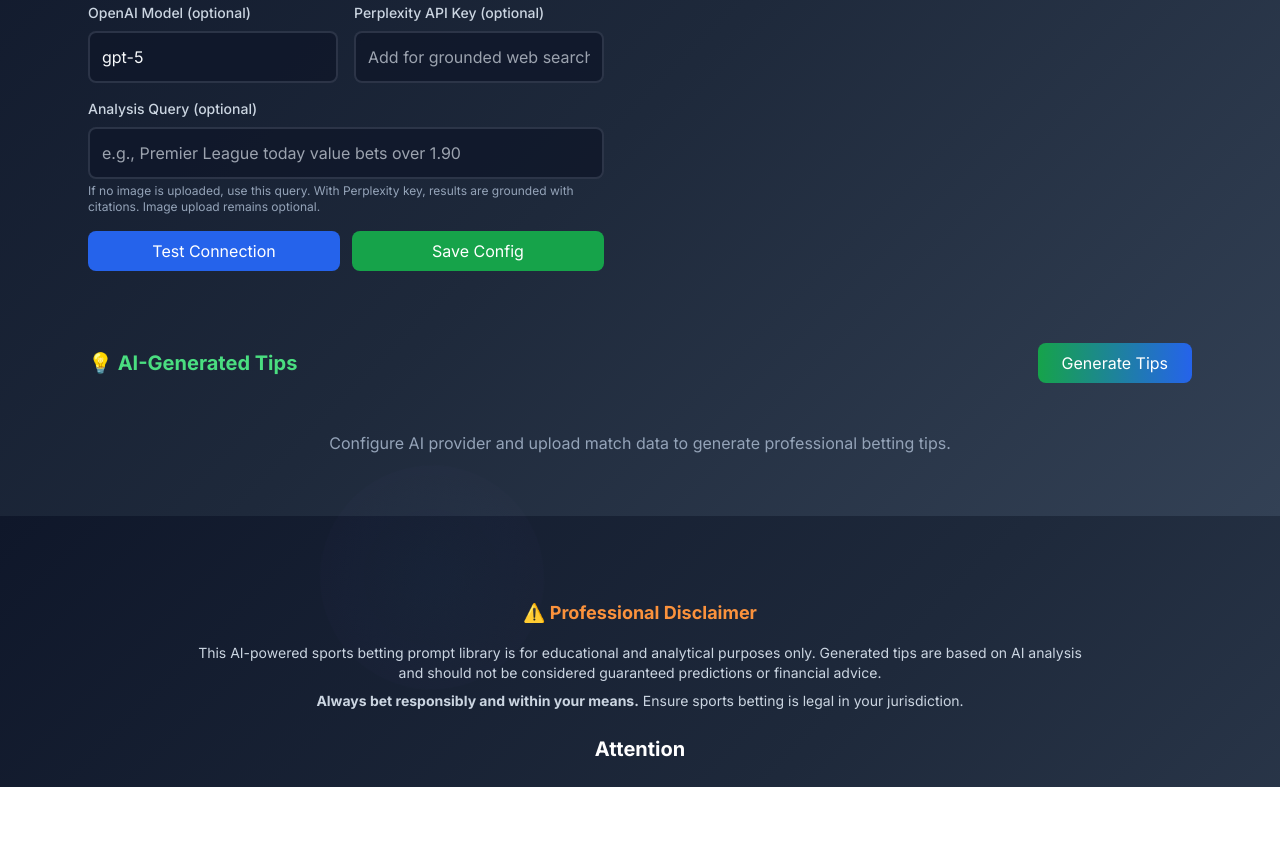
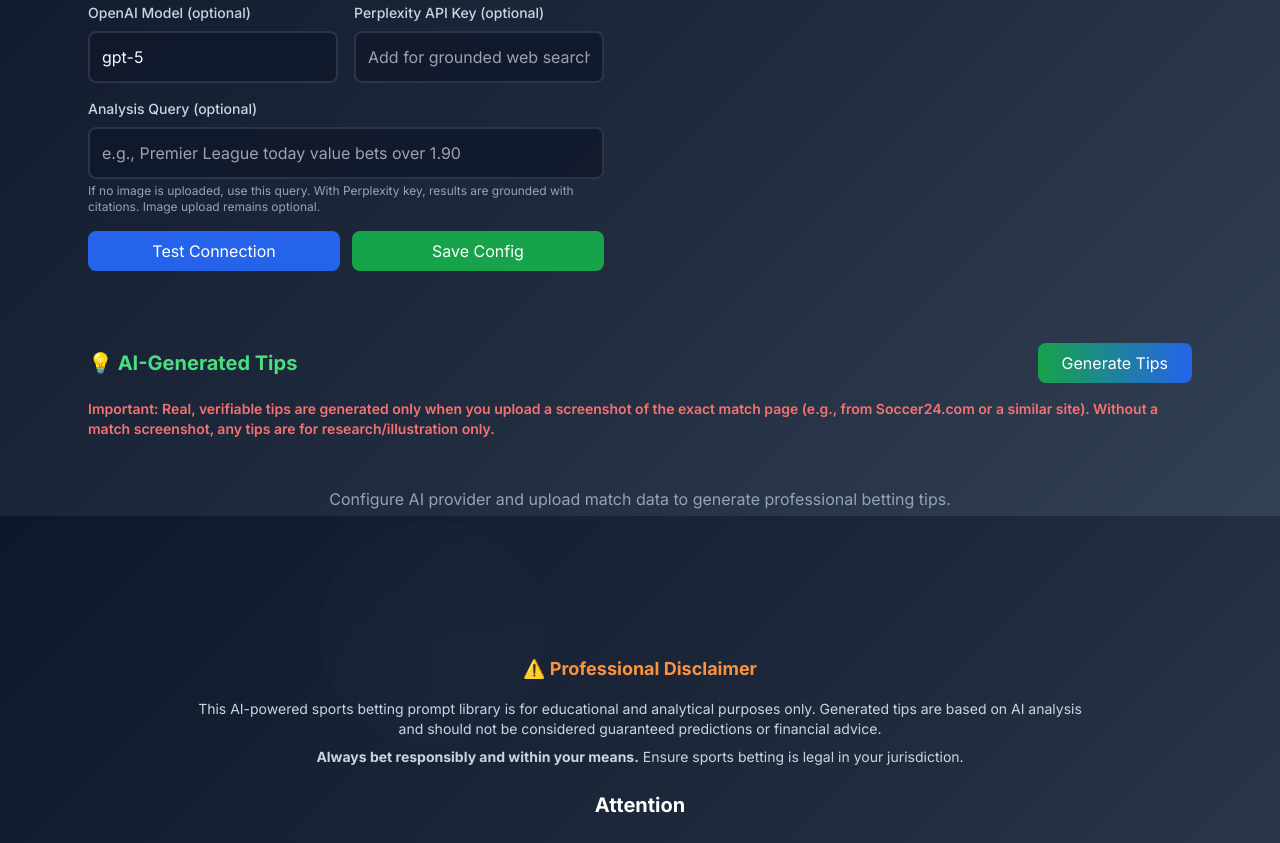
Before and after one commit to dailyatti/promptgy-jtem-ny3, a website: page index.html in a window 1280 px wide. Shown: the part 3484-4327 px from the top of the page. Before the commit the page ends 4271 px from the top, so only its background shows below. Drawn offline with nearby package versions, Linux system fonts and the light colour scheme.

Commit message:
UI: add red English notice clarifying real tips require uploading a screenshot of the exact match page (e.g., Soccer24).

```diff
--- a/index.html
+++ b/index.html
@@ -257,6 +257,11 @@
                     <h3 class="text-xl font-bold text-green-400">💡 AI-Generated Tips</h3>
                     <button id="generate-tips" class="bg-gradient-to-r from-green-600 to-blue-600 hover:from-green-700 hover:to-blue-700 text-white py-2 px-6 rounded-lg transition" disabled>Generate Tips</button>
                 </div>
+                <div class="mb-4">
+                    <p class="text-sm font-semibold text-red-400">
+                        Important: Real, verifiable tips are generated only when you upload a screenshot of the exact match page (e.g., from Soccer24.com or a similar site). Without a match screenshot, any tips are for research/illustration only.
+                    </p>
+                </div>
                 <div id="ai-tips-container" class="space-y-4">
                     <p class="text-slate-400 text-center py-8">Configure AI provider and upload match data to generate professional betting tips.</p>
                 </div>
```
